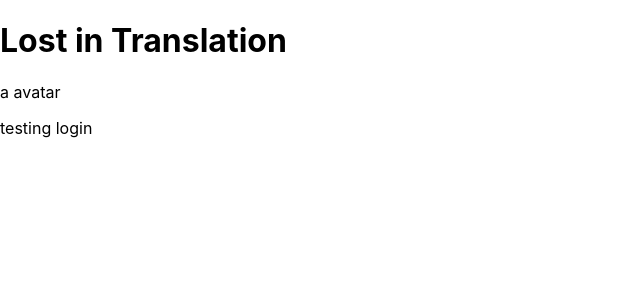
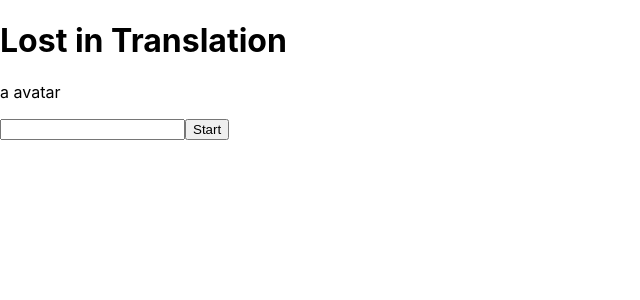
Before and after one commit to AdamNymanExperis/assignment2, a React (Create React App) app: page / in a window 1280 px wide. Shown: the top 300 px of the page, without its empty margins (0-640 px from the left). Built offline with nearby package versions, Linux system fonts and the light colour scheme.

Commit message:
feat added login form

```diff
--- /dev/null
+++ b/src/components/login/LoginInput.js
@@ -0,0 +1,14 @@
+import { useForm } from "react-hook-form";
+
+const LoginInput = () => {
+
+    return (
+        <>
+
+            <input />
+            <button>Start</button>
+
+        </>
+    )
+}
+export default LoginInput
--- a/src/views/Login.js
+++ b/src/views/Login.js
@@ -1,10 +1,14 @@
 import Header from '../components/Header.js'
+import LoginInput from '../components/login/LoginInput.js'
 
 const LoginPage = () => {
+
+
+
     return(
         <div>
             <Header />
-            <p>testing login</p>
+            <LoginInput />
         </div>
     )
 }
```
